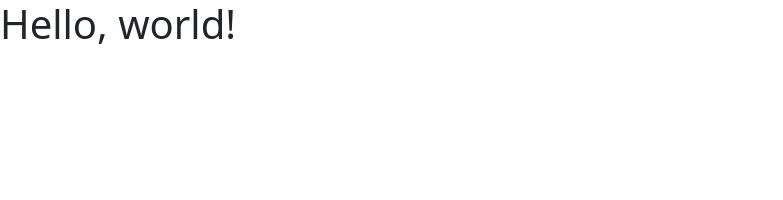
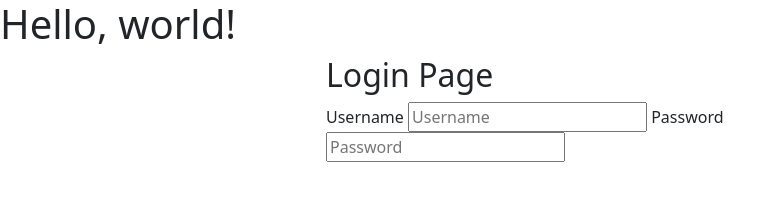
Before and after one commit to SPRETECH/jsTesting, a plain HTML site: page index.html in a window 1280 px wide. Shown: the whole page, without its empty margins (0-783 px from the left). Drawn offline with nearby package versions, Linux system fonts and the light colour scheme.

Commit message:
login page started

```diff
--- a/index.html
+++ b/index.html
@@ -8,6 +8,22 @@
   </head>
   <body>
     <h1>Hello, world!</h1>
+
+    <div class="continer">
+        <div class="row justify-content-center">
+            <div class="col-6">
+                <h2>Login Page</h2>
+
+                <label for="username">Username</label>
+                <input type="text" name="username" id="username" placeholder="Username">
+
+                <label for="password">Password</label>
+                <input type="password" name="password" id="password" placeholder="Password">
+
+            </div>
+        </div>
+    </div>
+
     <script src="https://cdn.jsdelivr.net/npm/bootstrap@5.3.7/dist/js/bootstrap.bundle.min.js" integrity="sha384-ndDqU0Gzau9qJ1lfW4pNLlhNTkCfHzAVBReH9diLvGRem5+R9g2FzA8ZGN954O5Q" crossorigin="anonymous"></script>
   </body>
 </html>
```
